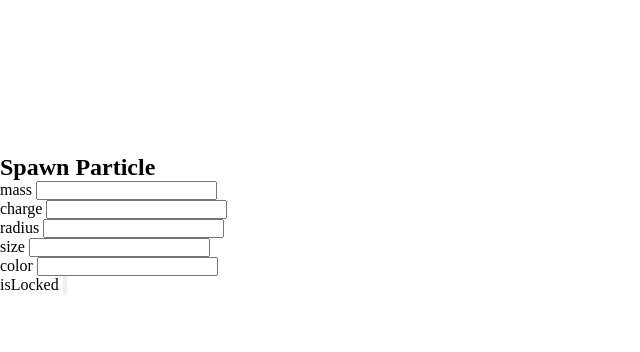
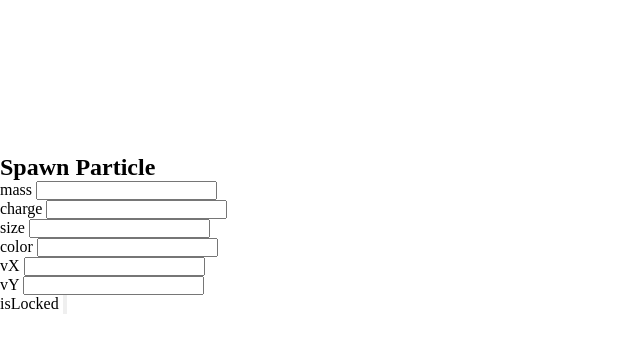
Before and after one commit to GyanPrakash2483/particle-simulator, a plain HTML site: page index.html in a window 1280 px wide. Shown: the whole page, without its empty margins (0-640 px from the left). Drawn offline with Linux system fonts and the light colour scheme.

Commit message:
Update index.html

```diff
--- a/index.html
+++ b/index.html
@@ -12,13 +12,15 @@
 		<h2>Spawn Particle</h2>
 		mass <input type="number" id="mass"> <br>
 		charge <input type="number" id="charge"> <br>
-		radius <input type="number" id="radius"> <br>
 		size <input type="number" id="size"> <br>
 		color <input type="text" id="color"> <br>
+		vX <input type="number" id="vX"> <br>
+		vY <input type="number" id="vY"> <br>
 		isLocked <input type="button" id="isLocked">
 	</div>
 
 	<script src="js/vector.js"></script>
-	<script src="js/index.js"></script>
+	<script src="js/particle.js"></script>
+	<script src="js/main.js"></script>
 </body>
 </html>
```
